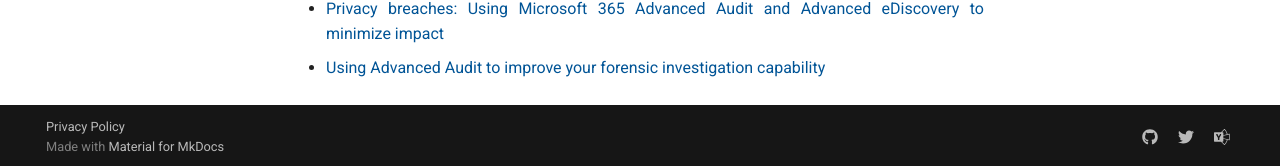
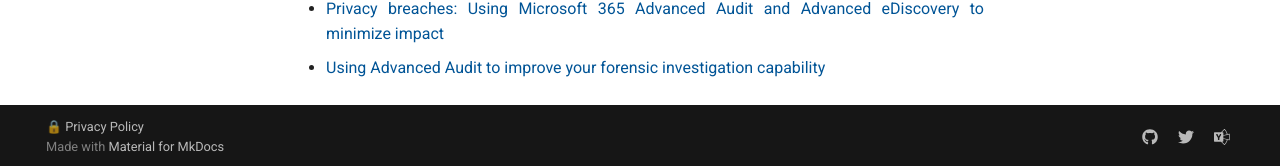
Before and after one commit to microsoft/ComplianceCxE, an MkDocs documentation site: the page built from docs/resources/audit.md, in a window 1280 px wide and 952 px high. Shown: the part 783-949 px from the top of the window. Built offline with MkDocs 1.6.1 and Material for MkDocs 9.7.7, drawn with Linux system fonts in a browser that asks for light colours; comment, search, counter and statistics services are not loaded; old or Windows-style settings are respelled for this version of MkDocs.

Commit message:
add lock emoji

```diff
--- a/mkdocs.yml
+++ b/mkdocs.yml
@@ -116,4 +116,4 @@ markdown_extensions:
   - attr_list
 plugins:
   - search
-copyright: <a href="https://microsoft.github.io/ComplianceCxE/privacy/">Privacy Policy</a>
+copyright: <a href="https://microsoft.github.io/ComplianceCxE/privacy/">🔒 Privacy Policy</a>
```
